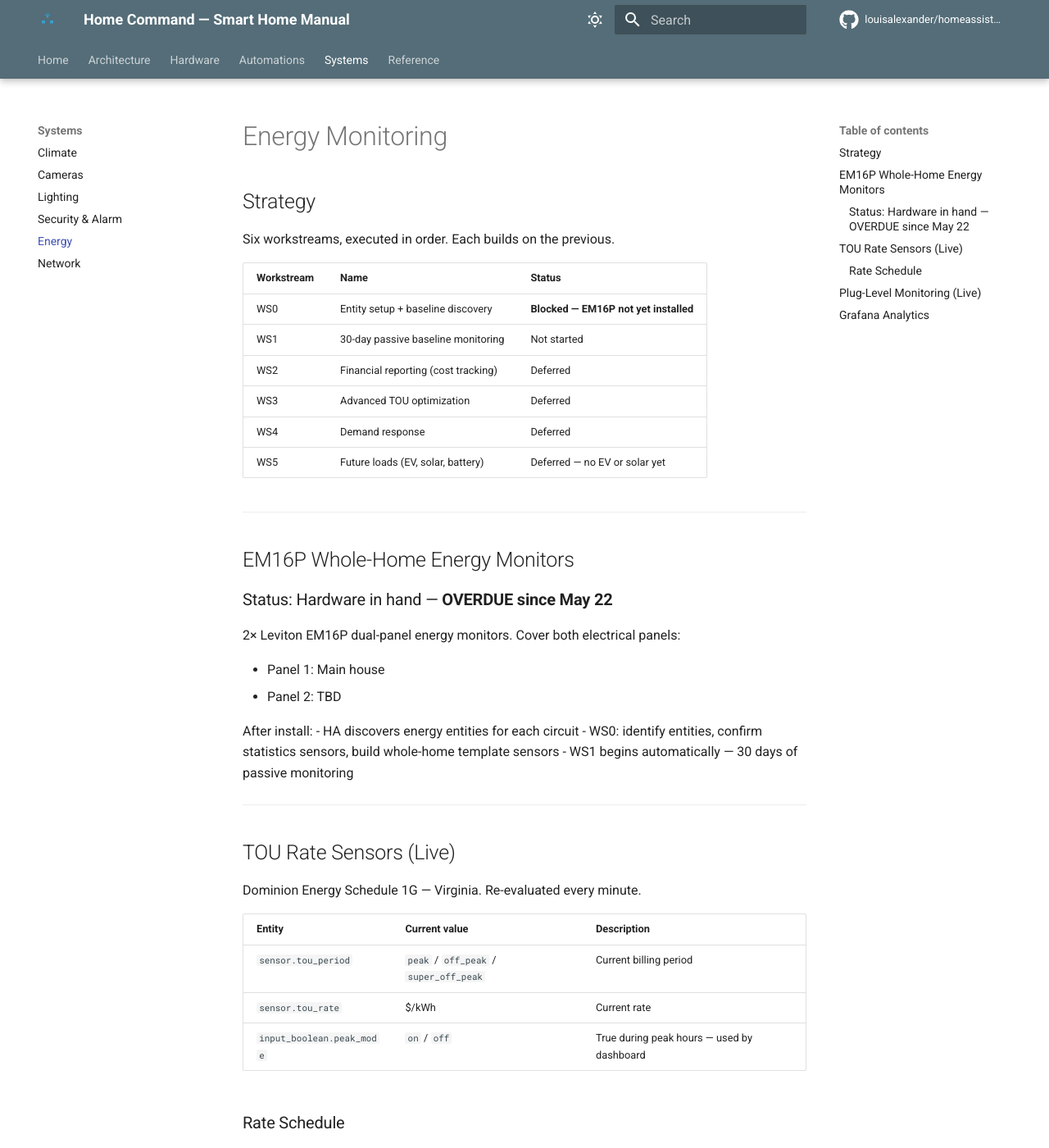
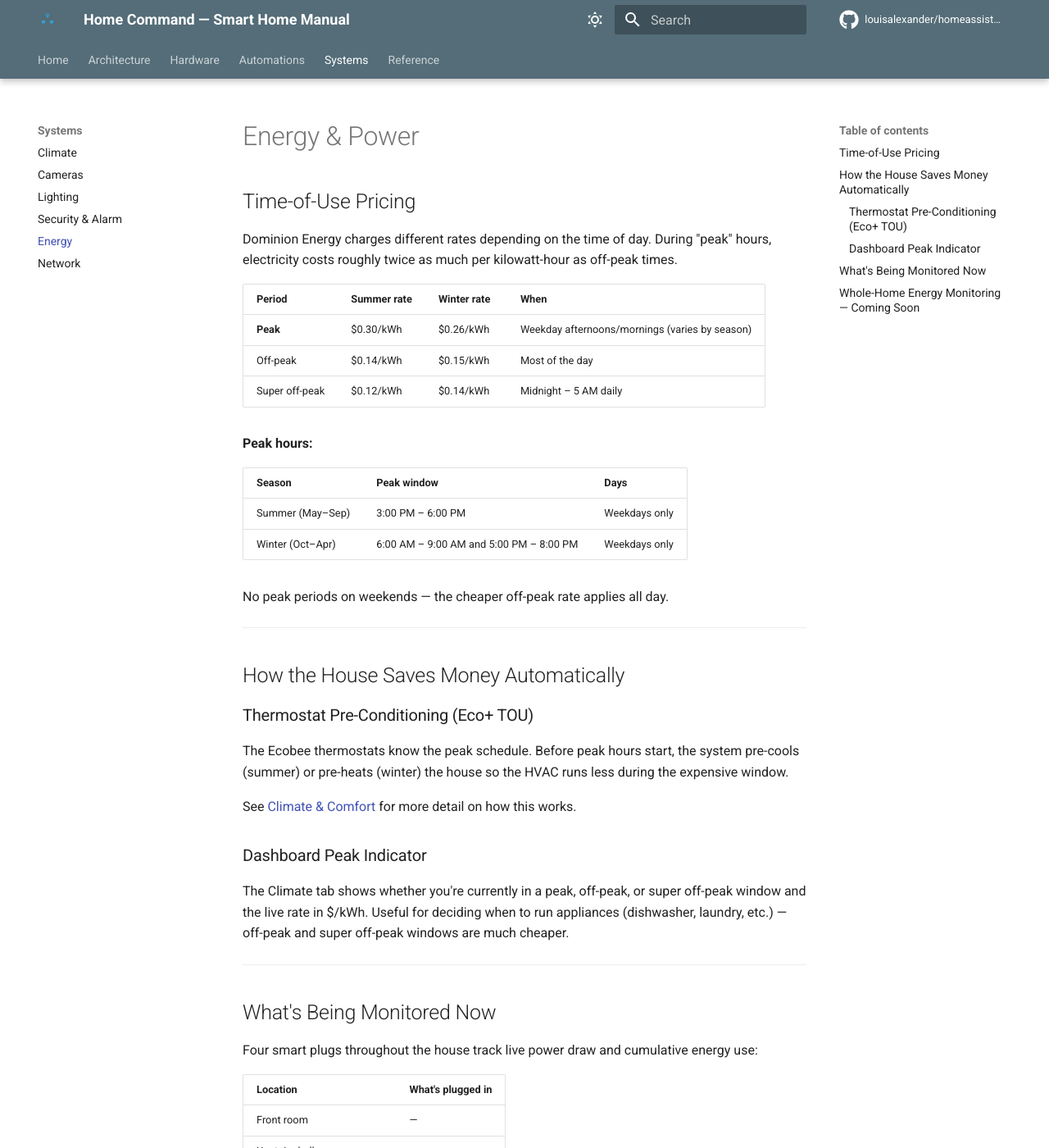
Before and after one commit to louisalexander/homeassistant, an MkDocs documentation site: the page built from docs/energy.md, in a window 1280 px wide and 1400 px high. Shown: the whole window at 82% size. Built offline with MkDocs 1.6.1 and Material for MkDocs 9.7.7, drawn with Linux system fonts in a browser that asks for light colours; comment, search, counter and statistics services are not loaded; some of the changed text lies outside the part shown.

Commit message:
auto: update energy.md 2026-05-26

```diff
--- a/docs/energy.md
+++ b/docs/energy.md
@@ -1,87 +1,62 @@
-# Energy Monitoring
+# Energy & Power
 
-## Strategy
+## Time-of-Use Pricing
 
-Six workstreams, executed in order. Each builds on the previous.
+Dominion Energy charges different rates depending on the time of day. During "peak" hours, electricity costs roughly twice as much per kilowatt-hour as off-peak times.
 
-| Workstream | Name | Status |
+| Period | Summer rate | Winter rate | When |
+|---|---|---|---|
+| **Peak** | $0.30/kWh | $0.26/kWh | Weekday afternoons/mornings (varies by season) |
+| Off-peak | $0.14/kWh | $0.15/kWh | Most of the day |
+| Super off-peak | $0.12/kWh | $0.14/kWh | Midnight – 5 AM daily |
+
+**Peak hours:**
+
+| Season | Peak window | Days |
 |---|---|---|
-| WS0 | Entity setup + baseline discovery | **Blocked — EM16P not yet installed** |
-| WS1 | 30-day passive baseline monitoring | Not started |
-| WS2 | Financial reporting (cost tracking) | Deferred |
-| WS3 | Advanced TOU optimization | Deferred |
-| WS4 | Demand response | Deferred |
-| WS5 | Future loads (EV, solar, battery) | Deferred — no EV or solar yet |
+| Summer (May–Sep) | 3:00 PM – 6:00 PM | Weekdays only |
+| Winter (Oct–Apr) | 6:00 AM – 9:00 AM and 5:00 PM – 8:00 PM | Weekdays only |
+
+No peak periods on weekends — the cheaper off-peak rate applies all day.
 
 ---
 
-## EM16P Whole-Home Energy Monitors
+## How the House Saves Money Automatically
 
-### Status: Hardware in hand — **OVERDUE since May 22**
+### Thermostat Pre-Conditioning (Eco+ TOU)
 
-2× Leviton EM16P dual-panel energy monitors. Cover both electrical panels:
+The Ecobee thermostats know the peak schedule. Before peak hours start, the system pre-cools (summer) or pre-heats (winter) the house so the HVAC runs less during the expensive window.
 
-- Panel 1: Main house
-- Panel 2: TBD
+See [Climate & Comfort](climate.md#energy-saving-during-peak-hours) for more detail on how this works.
 
-After install:
-- HA discovers energy entities for each circuit
-- WS0: identify entities, confirm statistics sensors, build whole-home template sensors
-- WS1 begins automatically — 30 days of passive monitoring
+### Dashboard Peak Indicator
+
+The Climate tab shows whether you're currently in a peak, off-peak, or super off-peak window and the live rate in $/kWh. Useful for deciding when to run appliances (dishwasher, laundry, etc.) — off-peak and super off-peak windows are much cheaper.
 
 ---
 
-## TOU Rate Sensors (Live)
+## What's Being Monitored Now
 
-Dominion Energy Schedule 1G — Virginia. Re-evaluated every minute.
+Four smart plugs throughout the house track live power draw and cumulative energy use:
 
-| Entity | Current value | Description |
-|---|---|---|
-| `sensor.tou_period` | `peak` / `off_peak` / `super_off_peak` | Current billing period |
-| `sensor.tou_rate` | $/kWh | Current rate |
-| `input_boolean.peak_mode` | `on` / `off` | True during peak hours — used by dashboard |
+| Location | What's plugged in |
+|---|---|
+| Front room | — |
+| Upstairs hallway | — |
+| Upstairs hallway (2nd plug) | — |
+| Office | — |
 
-### Rate Schedule
-
-| Period | Summer rate | Winter rate |
-|---|---|---|
-| Super off-peak (midnight–5AM) | $0.1247/kWh | $0.1408/kWh |
-| Off-peak | $0.1426/kWh | $0.1470/kWh |
-| Peak | $0.3016/kWh | $0.2622/kWh |
-
-Peak hours: Summer 3–6 PM weekdays · Winter 6–9 AM + 5–8 PM weekdays · No peak on weekends.
+These report live wattage and total kilowatt-hours to the dashboard and are logged to Grafana for historical trending.
 
 ---
 
-## Plug-Level Monitoring (Live)
+## Whole-Home Energy Monitoring — Coming Soon
 
-4 smart plugs with power metering active:
+Two **Leviton EM16P** dual-panel energy monitors are in hand, waiting to be installed in the electrical panels. Once installed:
 
-| Location | Power (live) | Energy (cumulative) |
-|---|---|---|
-| Front room | `sensor.front_room_plug_1_power` | `sensor.front_room_plug_1_summation_delivered` |
-| Upstairs hallway | `sensor.upstairs_hallway_1_power` | `sensor.upstairs_hallway_1_summation_delivered` |
-| Upstairs hallway #2 | `sensor.upstairs_hallway_plug_2_power` | `sensor.upstairs_hallway_plug_2_summation_delivered` |
-| Office | `sensor.office_plug_1_power` | `sensor.office_plug_1_summation_delivered` |
+- Every circuit in the house gets its own energy sensor
+- Total house consumption is visible in real time
+- Historical usage is logged and viewable in Grafana
+- This data feeds into more advanced TOU optimization
 
-!!! note
-    Inovelli switches do **not** report power consumption — smart plugs remain the primary sub-circuit monitoring layer until EM16P whole-panel monitoring is live.
-
----
-
-## Grafana Analytics
-
-InfluxDB 1.x receives all HA state changes. Grafana (running as HA add-on) provides time-series dashboards using **InfluxQL** queries.
-
-Active panels:
-- Temperature by zone (line chart)
-- CO₂, VOC, AQI air quality (line chart)
-- Humidity (line chart)
-- Live power draw per plug (line chart)
-- kWh totals per plug (stat panels)
-- Garage door activity timeline
-- Presence — who's home timeline
-- Leak sensor history timeline
-- Phone battery levels
-
-See `grafana_queries.md` / `GRAFANA_SETUP.md` in the repo for query reference.
+This is the single highest-ROI pending install — it unlocks detailed understanding of where the house's energy is going.
```
